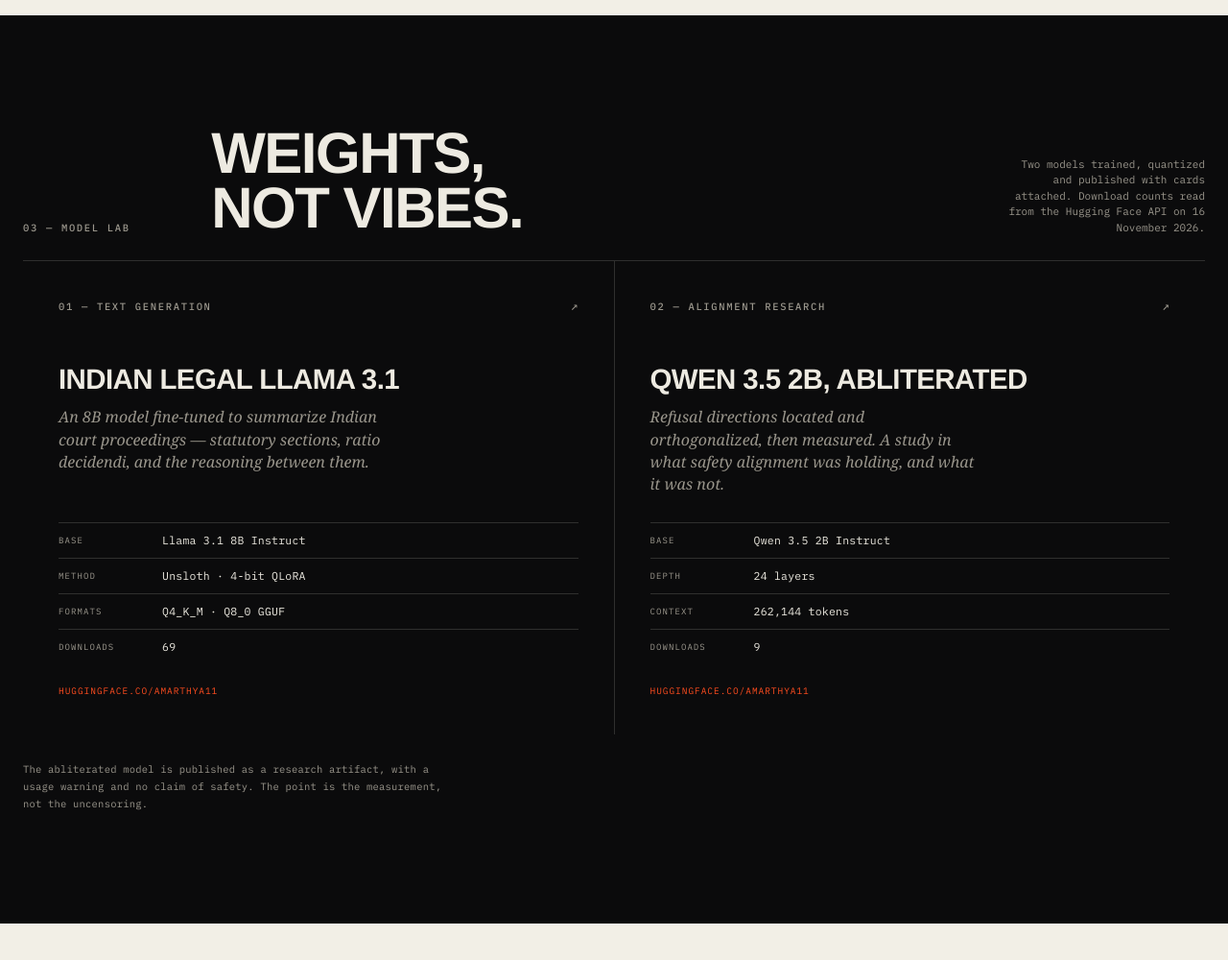
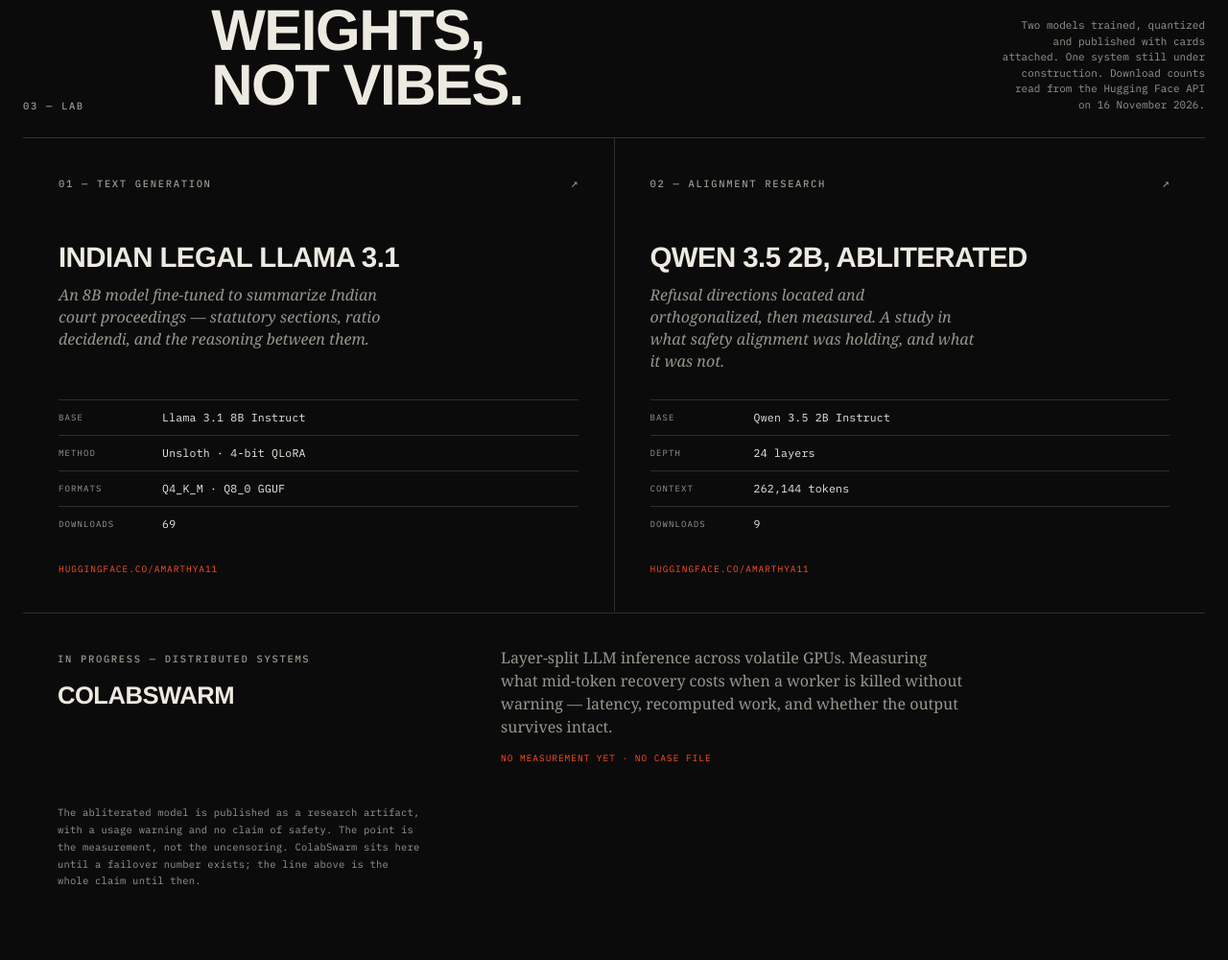
Before and after one commit to AmarthyaT/portfolio, an Astro site: page / in a window 1280 px wide. Shown: the part 2993-3993 px from the top of the page at 96% size. Built offline with nearby package versions, Linux system fonts and the light colour scheme; Astro itself is replaced by a stand-in of ours.

Commit message:
Move ColabSwarm into the Lab as an in-progress row

```diff
--- a/src/components/Lab.astro
+++ b/src/components/Lab.astro
@@ -34,10 +34,10 @@ const models = [
 <section class="section section--dark" id="lab">
   <div class="wrap">
     <div class="sec-head reveal">
-      <span class="eyebrow">03 — Model Lab</span>
+      <span class="eyebrow">03 — Lab</span>
       <h2 class="display">Weights,<br />not vibes.</h2>
       <p class="sec-head__note">
-        Two models trained, quantized and published with cards attached. Download counts read from the Hugging Face API on 16 November 2026.
+        Two models trained, quantized and published with cards attached. One system still under construction. Download counts read from the Hugging Face API on 16 November 2026.
       </p>
     </div>
 
@@ -66,8 +66,23 @@ const models = [
       ))}
     </div>
 
+    <div class="pending">
+      <div class="pending__lead">
+        <span class="eyebrow">In progress — Distributed systems</span>
+        <h3>ColabSwarm</h3>
+      </div>
+      <div class="pending__body">
+        <p>
+          Layer-split LLM inference across volatile GPUs. Measuring what mid-token recovery costs
+          when a worker is killed without warning — latency, recomputed work, and whether the output
+          survives intact.
+        </p>
+        <span class="pending__status">No measurement yet · no case file</span>
+      </div>
+    </div>
+
     <p class="lab__note">
-      The abliterated model is published as a research artifact, with a usage warning and no claim of safety. The point is the measurement, not the uncensoring.
+      The abliterated model is published as a research artifact, with a usage warning and no claim of safety. The point is the measurement, not the uncensoring. ColabSwarm sits here until a failover number exists; the line above is the whole claim until then.
     </p>
   </div>
 </section>
@@ -170,8 +185,50 @@ const models = [
     color: var(--lab-accent);
   }
 
+  .pending {
+    display: grid;
+    grid-template-columns: minmax(0, 0.85fr) minmax(0, 1.4fr);
+    gap: clamp(14px, 3vw, 40px);
+    padding: clamp(24px, 3vw, 34px) clamp(24px, 3vw, 36px) 0;
+    border-top: 1px solid var(--lab-rule);
+    margin-top: 1px;
+  }
+
+  .pending__lead .eyebrow {
+    color: var(--lab-ink-soft);
+  }
+
+  .pending h3 {
+    margin-top: 14px;
+    font-family: var(--f-display);
+    font-size: clamp(20px, 2vw, 26px);
+    font-weight: 600;
+    letter-spacing: -0.02em;
+    line-height: 1.05;
+    text-transform: uppercase;
+  }
+
+  .pending__body p {
+    max-width: 54ch;
+    font-family: var(--f-serif);
+    font-size: 16px;
+    line-height: 1.5;
+    color: var(--lab-ink-soft);
+  }
+
+  .pending__status {
+    display: block;
+    margin-top: 14px;
+    font-family: var(--f-mono);
+    font-size: 9.5px;
+    letter-spacing: 0.1em;
+    text-transform: uppercase;
+    color: var(--lab-accent);
+  }
+
   .lab__note {
-    margin-top: 28px;
+    margin-top: clamp(28px, 3.5vw, 40px);
+    padding-inline: clamp(24px, 3vw, 36px);
     max-width: 72ch;
     font-family: var(--f-mono);
     font-size: 10.5px;
@@ -184,5 +241,9 @@ const models = [
     .models {
       grid-template-columns: minmax(0, 1fr);
     }
+
+    .pending {
+      grid-template-columns: minmax(0, 1fr);
+    }
   }
 </style>
--- a/src/components/WorkIndex.astro
+++ b/src/components/WorkIndex.astro
@@ -59,12 +59,6 @@ const supporting = [
     tag: 'In progress · causal inference',
     href: 'https://github.com/AmarthyaT',
   },
-  {
-    title: 'ColabSwarm',
-    desc: 'Layer-split LLM inference across volatile GPUs; measuring what mid-token recovery costs. No results yet.',
-    tag: 'In progress · distributed systems',
-    href: null,
-  },
 ];
 ---
 
@@ -102,27 +96,19 @@ const supporting = [
     <div class="also">
       <div class="also__head">
         <span class="eyebrow">Also in the field</span>
-        <span class="eyebrow">02 models · 01 product · 02 in progress</span>
+        <span class="eyebrow">02 models · 01 product · 01 in progress</span>
       </div>
       <ul class="also__list">
-        {supporting.map((item) => {
-          const Tag = item.href ? 'a' : 'div';
-          return (
-            <li>
-              <Tag
-                class:list={['mini', { 'mini--static': !item.href }]}
-                href={item.href ?? undefined}
-                target={item.href ? '_blank' : undefined}
-                rel={item.href ? 'noopener' : undefined}
-              >
-                <span class="mini__title">{item.title}</span>
-                <span class="mini__desc">{item.desc}</span>
-                <span class="mini__tag">{item.tag}</span>
-                <span class="mini__arrow" aria-hidden="true">{item.href ? '↗' : '—'}</span>
-              </Tag>
-            </li>
-          );
-        })}
+        {supporting.map((item) => (
+          <li>
+            <a class="mini" href={item.href} target="_blank" rel="noopener">
+              <span class="mini__title">{item.title}</span>
+              <span class="mini__desc">{item.desc}</span>
+              <span class="mini__tag">{item.tag}</span>
+              <span class="mini__arrow" aria-hidden="true">↗</span>
+            </a>
+          </li>
+        ))}
       </ul>
     </div>
   </div>
@@ -248,14 +234,6 @@ const supporting = [
     color: var(--accent);
   }
 
-  .mini--static {
-    cursor: default;
-  }
-
-  .mini--static:hover .mini__title {
-    color: inherit;
-  }
-
   .mini__desc {
     grid-column: 1;
     font-family: var(--f-serif);
```
